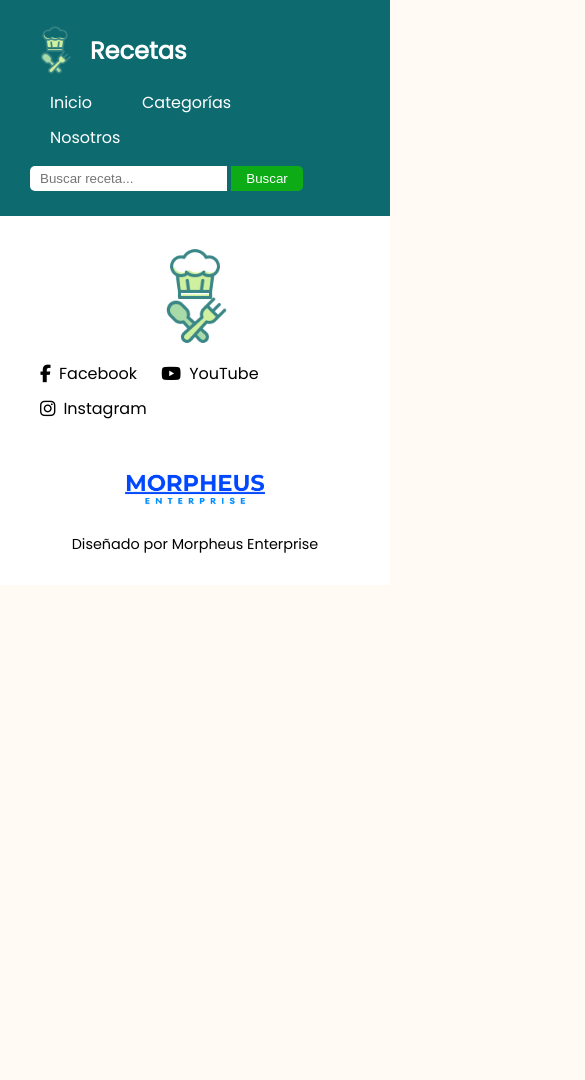
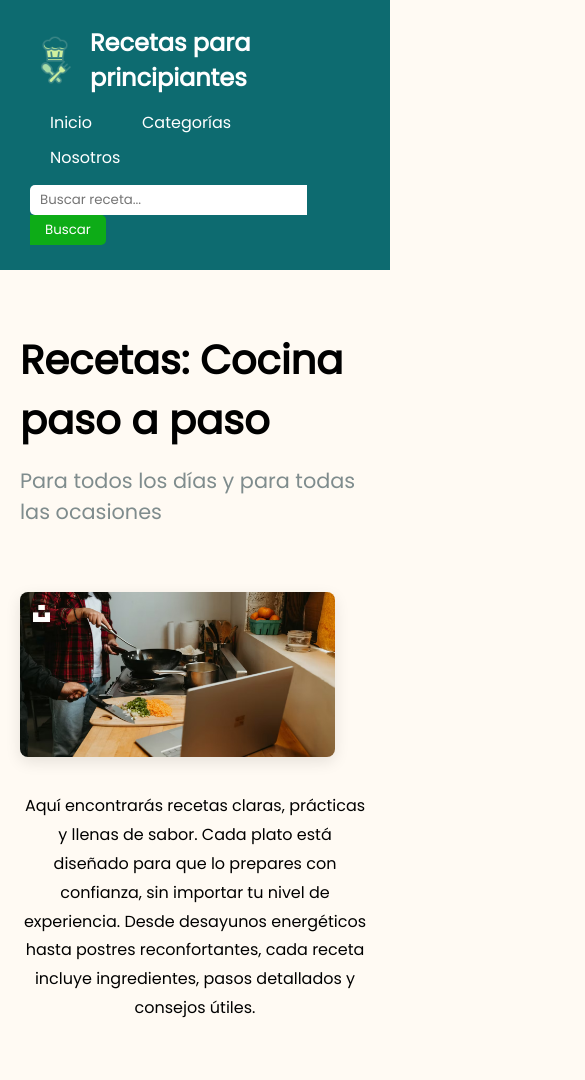
Before and after one commit to GersonTeranGT/Pagina-recetasCocina, a plain HTML site: page pages/recetas.html in a window 390 px wide. Shown: the top 1080 px of the page, 585 px wide, since content can reach past the window. Before the commit the page ends 844 px from the top, so only its background shows below. Drawn offline with Linux system fonts and the light colour scheme.

Commit message:
avance de la pagina recetas en la rama Eduardo

```diff
--- /dev/null
+++ b/css/recetas.css
@@ -0,0 +1,99 @@
+* {
+    margin: 0;
+    padding: 0;
+    box-sizing: border-box;
+    font-family: 'Poppins', 'Segoe UI', Tahoma, Geneva, Verdana, sans-serif;
+}
+
+#start {
+    max-width: 1200px;
+    margin: 0 auto;
+    padding: 60px 20px;
+    text-align: left;
+}
+
+#outstanding {
+    max-width: 1200px;
+    margin: 0 auto;
+    padding: 60px 20px;
+    text-align: left;
+}
+
+.start-content {
+    display: flex;
+    flex-direction: column;
+    align-items: flex-start;
+    gap: 15px;
+}
+
+.text-content {
+    max-width: 800px;
+}
+
+.title-h1 {
+    font-size: 2.5rem;
+    color: #000000;
+    margin-bottom: 15px;
+    font-weight: 700;
+    text-align: left;
+}
+
+.title-h4 {
+    font-size: 1.6rem;
+    color: #7f8c8d;
+    font-weight: 400;
+    margin-bottom: 30px;
+    text-align: left;
+}
+
+.image-container {
+    width: 100%;
+    margin: 20px 0;
+    border-radius: 8px;
+    overflow: hidden;
+    box-shadow: 0 5px 15px rgba(0, 0, 0, 0.1);
+}
+
+.image-container img {
+    width: 100%;
+    height: auto;
+    display: block;
+    transition: transform 0.3s ease;
+}
+
+.image-container img:hover {
+    transform: scale(1.02);
+}
+
+.description {
+    font-size: 1.2rem;
+    color: #000000;
+    line-height: 1.8;
+    max-width: 10000px;
+    margin: 0;
+    text-align: center;
+}
+
+.containerValuesRecetas{
+    display: flex;
+    gap: 30px;
+}
+
+/* Responsive */
+@media (max-width: 768px) {
+    .title-h1 {
+        font-size: 2.5rem;
+    }
+
+    .title-h4 {
+        font-size: 1.3rem;
+    }
+
+    .image-container {
+        width: 90%;
+    }
+
+    .description {
+        font-size: 1rem;
+    }
+}
--- a/pages/recetas.html
+++ b/pages/recetas.html
@@ -1,5 +1,6 @@
 <!DOCTYPE html>
 <html lang="es">
+
 <head>
     <meta charset="UTF-8">
     <meta name="viewport" content="width=device-width, initial-scale=1.0">
@@ -9,10 +10,13 @@
     <link rel="icon" href="/images/cocinar.png">
     <link rel="stylesheet" href="https://cdnjs.cloudflare.com/ajax/libs/font-awesome/6.5.0/css/all.min.css">
     <link rel="stylesheet" href="/css/styles.css">
+    <link rel="stylesheet" href="/css/recetas.css">
 </head>
+
 <body>
     <header id="header">
-        <h1 id="headerTitle"><img src="/images/cocinar.png" alt="Icono de la pagina" class="titleIcon">Recetas</h1>
+        <h1 id="headerTitle"><img src="/images/cocinar.png" alt="Icono de la pagina" class="titleIcon">Recetas para
+            principiantes</h1>
         <nav id="nav">
             <ul class="navList">
                 <li class="navItem"><a href="/index.html" id="home">Inicio</a></li>
@@ -25,15 +29,60 @@
             <button type="submit" id="searchBtn">Buscar</button>
         </form>
     </header>
+    <section id="start">
+        <div class="start-content">
+            <div class="text-content">
+                <h1 class="title-h1">Recetas: Cocina paso a paso</h1>
+                <h4 class="title-h4">Para todos los días y para todas las ocasiones</h4>
+            </div>
 
+            <div class="image-container">
+                <img src="/images/cocina_laptop.jpg" alt="Recetas de cocina">
+            </div>
+
+            <p class="description">
+                Aquí encontrarás recetas claras, prácticas y llenas de sabor. Cada plato está diseñado para que lo
+                prepares con confianza, sin importar tu nivel de experiencia. Desde desayunos energéticos hasta postres
+                reconfortantes, cada receta incluye ingredientes, pasos detallados y consejos útiles.
+            </p>
+        </div>
+    </section>
+
+    <section id="outstanding">
+        <div class="start-content">
+            <div class="text-content">
+                <h1 class="title-h1">Recetas de Temporada</h1>
+                <div class="containerValuesRecetas">
+                    <div class="valueCard">
+                        <img src="https://www.shutterstock.com/image-photo/grilled-chicken-breast-cooked-vegetables-600nw-2618443825.jpg" alt="Plato1">
+                        <h3>Pollo a la plancha</h3>
+                        <p>Un plato sencillo acompañado de un buen pedazo de proteina y una ensalada saludable.</p>
+                    </div>
+                    <div class="valueCard">
+                        <img src="https://media.istockphoto.com/id/1472680285/es/foto/comida-saludable-con-pollo-a-la-parrilla-arroz-ensalada-y-verduras-servida-por-una-mujer.jpg?s=612x612&w=0&k=20&c=RafCzs-2byU6HSC2hbEkT07ZsZ5Q7j_XfAxCsXT6_f0=" alt="Plato2">
+                        <h3>Ensalada rusa con vainitas</h3>
+                        <p>Un plato balanceado entre proteina, vegetales y calorias para una dieta balanceada.</p>
+                    </div>
+                    <div class="valueCard">
+                        <img src="https://c.files.bbci.co.uk/DBBF/production/_105055265_bandejapaisa.jpg" alt="Plato3">
+                        <h3>Costilla de cerdo al jugo</h3>
+                        <p>Este plato supera las 2000 calorias en uno solo, perfecto para darte un gusto y perder la dieta!</p>
+                    </div>
+
+                </div>
+            </div>
+        </div>
+    </section>
     <footer id="footer">
         <div class="containerFooter">
             <div class="footerLeft">
                 <img src="/images/cocinar.png" alt="Logo sabor del dia" class="footerLogo">
                 <div class="socialLinks">
-                    <a target="_blank" href="https://www.facebook.com/henrycavill"><i class="fab fa-facebook-f"></i>Facebook</a>
+                    <a target="_blank" href="https://www.facebook.com/henrycavill"><i
+                            class="fab fa-facebook-f"></i>Facebook</a>
                     <a target="_blank" href="https://www.youtube.com/"><i class="fab fa-youtube"></i>YouTube</a>
-                    <a target="_blank" href="https://www.instagram.com/henrycavill/"><i class="fab fa-instagram"></i>Instagram</a>
+                    <a target="_blank" href="https://www.instagram.com/henrycavill/"><i
+                            class="fab fa-instagram"></i>Instagram</a>
                 </div>
             </div>
             <div class="footerRight">
@@ -43,4 +92,5 @@
         </div>
     </footer>
 </body>
+
 </html>
```
Also changed, not shown: index.html (+0 -1 lines), images/cocina_laptop.jpg (added).
